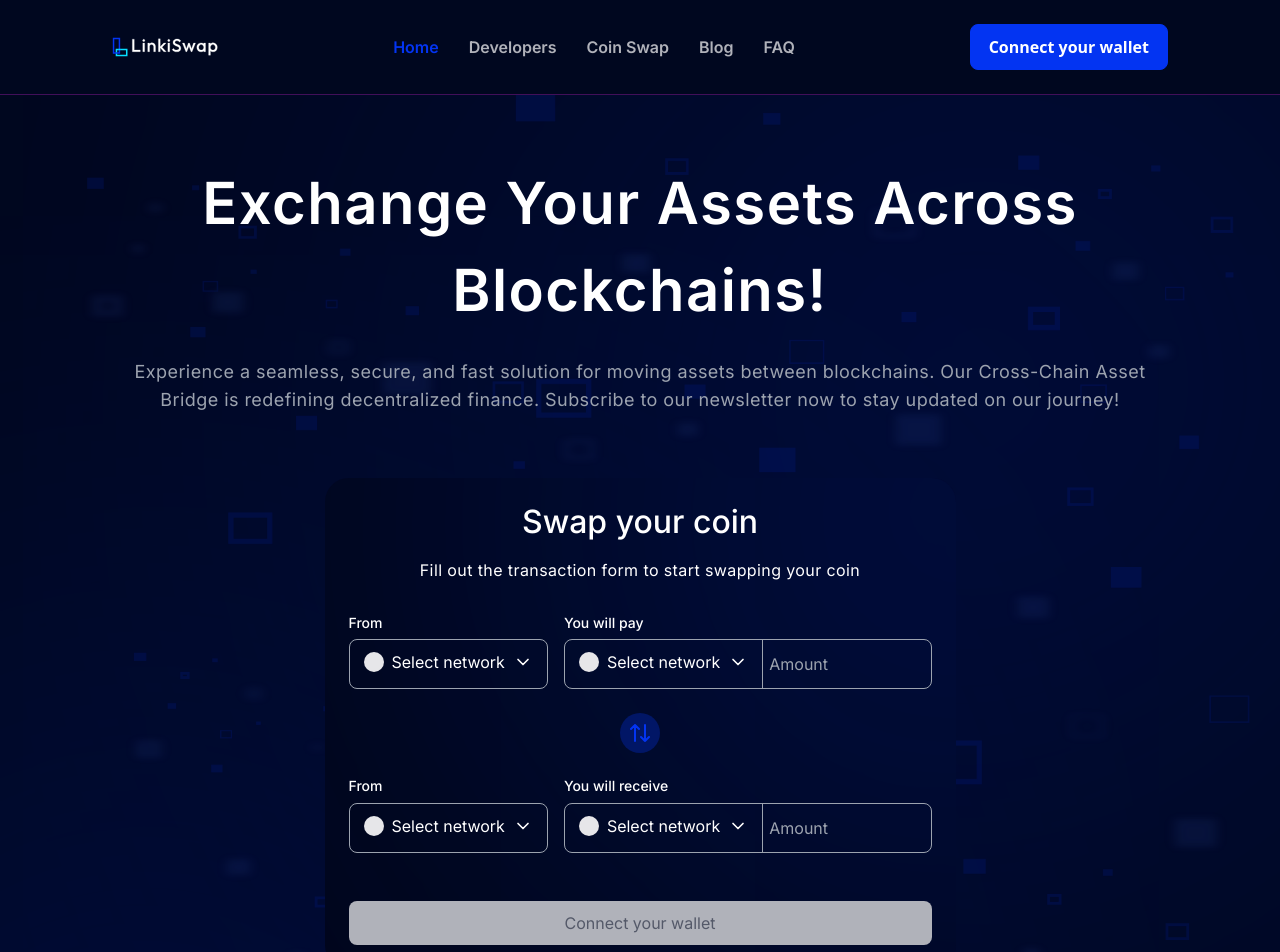
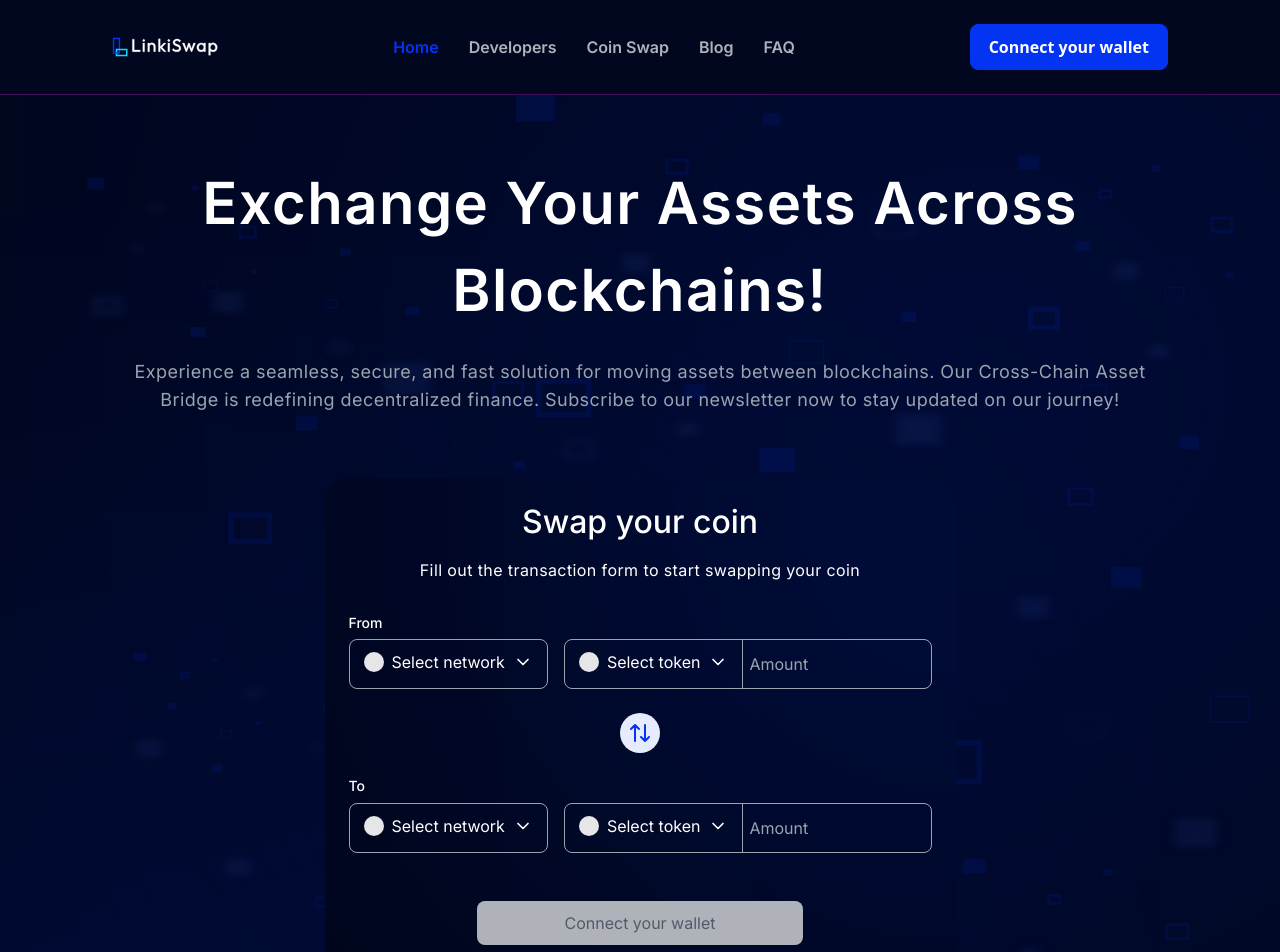
Before and after one commit to linki-swap/website, a React (Vite) app: page / in a window 1280 px wide. Shown: the top 952 px of the page. Built offline with nearby package versions, Linux system fonts and the light colour scheme; what tailwindcss-gradients would draw is missing.

Commit message:
Implemented all the changes

```diff
--- a/src/assets/coins/index.ts
+++ b/src/assets/coins/index.ts
@@ -1,5 +1,5 @@
 import one from "./01.png";
-import two from "./02.png";
+import two from "./etherium.png";
 import three from "./03.png";
 import four from "./04.png";
 import five from "./05.png";
--- a/src/components/App/ChainSelection.tsx
+++ b/src/components/App/ChainSelection.tsx
@@ -6,7 +6,7 @@ import Dropdown, { Option } from "./Dropdown";
 import Button from "../Button";
 import { coinData } from "../../data/coinData";
 import transfer from "../../assets/icon/transfer.svg";
-import transferLight from "../../assets/icon/transferLight.svg";
+// import transferLight from "../../assets/icon/transferLight.svg";
 import bg from "../../assets/color.svg";
 import { walletData } from "../../data/walletData";
 import x from "../../assets/icon/x.svg";
@@ -118,7 +118,7 @@ const ChainSelection = () => {
           </p>
         </div>
         <div className="space-y-6 relative z-40 mb-[48px] mt-8">
-          <div className="flex max-md:flex-col gap-y-4 justify-start gap-x-4">
+          <div className="flex sm:items-end max-md:flex-col gap-y-4 justify-start gap-x-4">
             <div className="space-y-2">
               <div
                 className={`text-sm font-medium leading-tight ${
@@ -130,6 +130,7 @@ const ChainSelection = () => {
               <div className="justify-start border rounded-lg border-gray-400 flex items-center">
                 <Dropdown
                   options={coinData}
+                  text="Select network"
                   onOptionSelect={(option) =>
                     setSelectedOptions({ ...selectedOptions, fromPay: option })
                   }
@@ -137,17 +138,11 @@ const ChainSelection = () => {
               </div>
             </div>
             <div className="space-y-2 w-full">
-              <div
-                className={`text-sm font-medium leading-tight ${
-                  isHome ? "text-white" : "text-gray-950"
-                }`}
-              >
-                You will pay
-              </div>
               <div className="flex items-center justify-start rounded-lg border border-gray-400">
                 <div className="border-r-gray-400 border-r flex-2">
                   <Dropdown
                     options={coinData}
+                    text="Select token"
                     onOptionSelect={(option) => {
                       setSelectedOptions({
                         ...selectedOptions,
@@ -163,7 +158,9 @@ const ChainSelection = () => {
                     placeholder="Amount"
                     value={pay}
                     onChange={(e) => setPay(e.target.value)}
-                    className="p-[6px] w-full bg-transparent text-gray-950 focus-visible:outline-none"
+                    className={`p-[6px] w-full bg-transparent ${
+                      isHome ? "text-white" : "text-gray-950"
+                    } focus-visible:outline-none`}
                     id="figure"
                   />
                 </div>
@@ -171,24 +168,21 @@ const ChainSelection = () => {
             </div>
           </div>
           <div className="flex justify-center">
-            <img
-              src={isHome ? transferLight : transfer}
-              alt="transfer icon"
-              className="w-10 h-10"
-            />
+            <img src={transfer} alt="transfer icon" className="w-10 h-10" />
           </div>
-          <div className="flex max-md:flex-col gap-y-4 justify-start gap-x-4">
+          <div className="flex sm:items-end max-md:flex-col gap-y-4 justify-start gap-x-4">
             <div className="space-y-2">
               <div
                 className={`text-sm font-medium leading-tight ${
                   isHome ? "text-white" : "text-gray-950"
                 }`}
               >
-                From
+                To
               </div>
               <div className="justify-start border  rounded-lg border-gray-400 flex items-center">
                 <Dropdown
                   options={coinData}
+                  text="Select network"
                   onOptionSelect={(option) =>
                     setSelectedOptions({
                       ...selectedOptions,
@@ -199,17 +193,11 @@ const ChainSelection = () => {
               </div>
             </div>
             <div className="space-y-2 w-full">
-              <div
-                className={`text-sm font-medium leading-tight ${
-                  isHome ? "text-white" : "text-gray-950"
-                }`}
-              >
-                You will receive
-              </div>
               <div className="flex items-center justify-start rounded-lg border border-gray-400">
                 <div className="border-r-gray-400 border-r flex-2">
                   <Dropdown
                     options={coinData}
+                    text="Select token"
                     onOptionSelect={(option) => {
                       setSelectedOptions({
                         ...selectedOptions,
@@ -225,7 +213,9 @@ const ChainSelection = () => {
                     placeholder="Amount"
                     value={receive}
                     onChange={(e) => setReceive(e.target.value)}
-                    className="p-[6px] w-full bg-transparent text-gray-950 focus-visible:outline-none"
+                    className={`p-[6px] w-full bg-transparent ${
+                      isHome ? "text-white" : "text-gray-950"
+                    } focus-visible:outline-none`}
                     id="figure"
                   />
                 </div>
@@ -233,10 +223,10 @@ const ChainSelection = () => {
             </div>
           </div>
         </div>
-        <div className="flex  relative z-30 justify-center w-full">
+        <div className="flex relative z-30 justify-center w-full">
           <Button
             text={text}
-            classname="w-[326px]"
+            classname="max-w-[326px]"
             onClick={onClick}
             disabled={isButtonDisabled}
           />
--- a/src/components/App/Dropdown.tsx
+++ b/src/components/App/Dropdown.tsx
@@ -12,11 +12,16 @@ export interface Option {
 interface DropdownProps {
   options: Option[];
   onOptionSelect: (option: Option) => void;
+  text: string;
 }
 
-const Dropdown: React.FC<DropdownProps> = ({ options, onOptionSelect }) => {
+const Dropdown: React.FC<DropdownProps> = ({
+  options,
+  onOptionSelect,
+  text,
+}) => {
   const [isHome, setIsHome] = useState(false);
-  const placeholderOption = { name: "Select network", icon: placeholder };
+  const placeholderOption = { name: text, icon: placeholder };
   const [selectedOption, setSelectedOption] =
     useState<Option>(placeholderOption);
 
--- a/src/components/Button.tsx
+++ b/src/components/Button.tsx
@@ -42,7 +42,8 @@ const Button: React.FC<ButtonProps> = ({
             `py-[10px] px-[18px] rounded-lg w-full`,
             disabled
               ? "bg-[#B0B2BA] text-[#545969]"
-              : "bg-primary border border-primary text-white color-slide"
+              : "bg-primary border border-primary text-white color-slide",
+            classname
           )}
           disabled={disabled}
         >
--- a/src/pages/CoinSwap.tsx
+++ b/src/pages/CoinSwap.tsx
@@ -48,7 +48,7 @@ const CoinSwap = () => {
             <ChainSelection />
             <div className="rounded-3xl h-max bg-white p-6 sm:p-14 space-y-4">
               <h2 className="text-gray-950 text-lg sm:text-2xl font-medium leading-loose">
-                Transaction journey
+                Summary
               </h2>
               <div className="w-full h-px bg-zinc-300" />
               {snap.processing ? (
```
Also changed, not shown: src/assets/coins/etherium.png (added).
